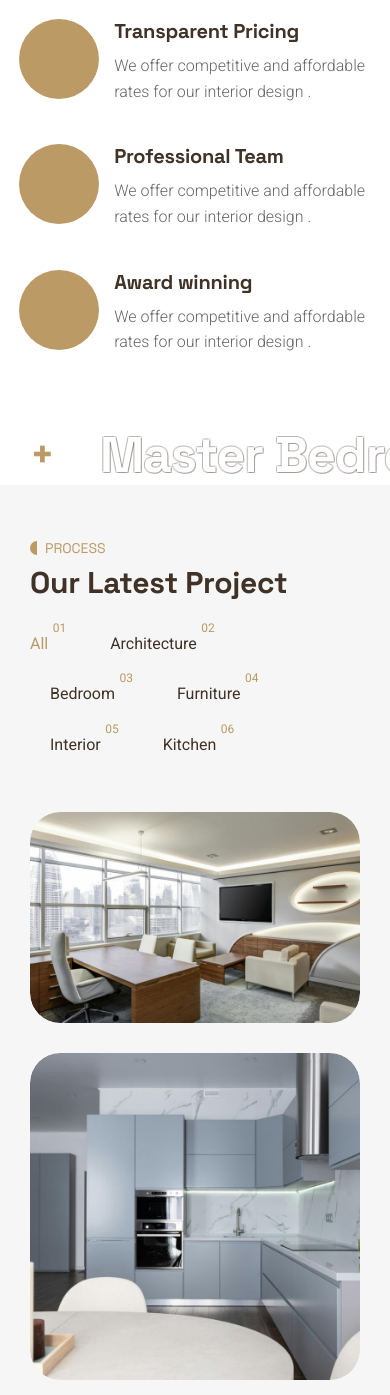
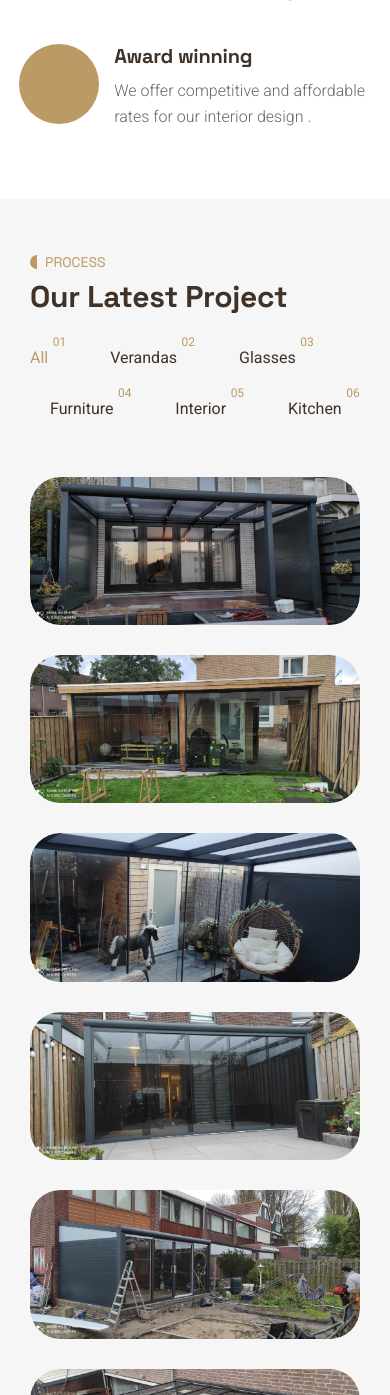
Before and after one commit to yaseenshyjal/Veranda-Noord--Nederland, a PHP site: page / in a window 390 px wide. Shown: the part 4074-5469 px from the top of the page. Run offline with PHP 8.4, Linux system fonts and the light colour scheme; some libraries are stand-ins or nearby versions.

Commit message:
Initial commit

```diff
--- a/css/style.css
+++ b/css/style.css
@@ -25,7 +25,7 @@
 /** Homepage 01 **/
 .about-one-leftbox{
 	position: relative;
-	background-image: url(../images/homepage-1/about-mask-img.jpg);
+	background-image: url(../images/homepage-1/about-mask-img-veranda.jpeg);
     background-position: center center;
     background-repeat: no-repeat;
     background-size: cover;
--- a/index.html
+++ b/index.html
@@ -340,10 +387,10 @@
 						<div class="col-md-12 col-xl-6">
 							<div class="about-one-rightbox">
 								<div class="pbmit-heading-subheading animation-style2">
-									<h4 class="pbmit-subtitle">since 2010</h4>
-									<h2 class="pbmit-title">We design thoughtful, liveable spaces.</h2>
+									<h4 class="pbmit-subtitle">since 2015</h4>
+									<h2 class="pbmit-title">Veranda Nederland is de specialist</h2>
 									<div class="pbmit-heading-desc">
-										Sed do eiusmod tempor incididunt ut labore et dolore magna aliqua quis ipsum suspendisse ultrices gravida risus commodo viverra maecenas.
+										With the products of EG Veranda you can create your perfect outdoor space. Verandas, louvered roofs, glass sliding walls, sun blinds and more: we produce it all in our own factory. We find innovation very important, we are continuously working on it. Sustainability also plays an important role. We use aluminium, a very sustainable material, in all our products. 99% of the aluminium we use is recycled.
 									</div>
 								</div>
 								<div class="row g-3">
@@ -757,7 +804,7 @@
 											<div class="pbmit-ihbox-icon">
 												<div class="pbmit-ihbox-icon-wrapper">
 													<div class="pbmit-icon-wrapper pbmit-icon-type-icon">
-														<i class="pbmit-Veranda Noord Nederland-icon pbmit-Veranda Noord Nederland-icon-stairs"></i>
+														<i class="pbmit-xinterio-icon  pbmit-xinterio-icon-stairs"></i>
 													</div>
 												</div>
 											</div>
@@ -776,7 +823,7 @@
 											<div class="pbmit-ihbox-icon">
 												<div class="pbmit-ihbox-icon-wrapper">
 													<div class="pbmit-icon-wrapper pbmit-icon-type-icon">
-														<i class="pbmit-Veranda Noord Nederland-icon pbmit-Veranda Noord Nederland-icon-3d"></i>
+														<i class="pbmit-xinterio-icon pbmit-xinterio-icon-3d"></i>
 													</div>
 												</div>
 											</div>
@@ -795,7 +842,7 @@
 											<div class="pbmit-ihbox-icon">
 												<div class="pbmit-ihbox-icon-wrapper">
 													<div class="pbmit-icon-wrapper pbmit-icon-type-icon">
-														<i class="pbmit-Veranda Noord Nederland-icon pbmit-Veranda Noord Nederland-icon-kitchen"></i>
+														<i class="pbmit-xinterio-icon pbmit-xinterio-icon-kitchen"></i>
 													</div>
 												</div>
 											</div>
@@ -812,7 +859,7 @@
 						</div>
 						<div class="col-md-6 ihbox-one-img-col">
 							<div class="ihbox-imgbox">
-								<img src="images/homepage-1/ih-single-img-01.png" class="img-fluid" alt="">
+								<img src="images/homepage-1/ih-single-img-02.png" class="img-fluid" alt="">
 							</div>
 						</div>
 						<div class="col-md-3 ihbox-one-right-col">
@@ -823,7 +870,7 @@
 											<div class="pbmit-ihbox-icon">
 												<div class="pbmit-ihbox-icon-wrapper">
 													<div class="pbmit-icon-wrapper pbmit-icon-type-icon">
-														<i class="pbmit-Veranda Noord Nederland-icon pbmit-Veranda Noord Nederland-icon-axis"></i>
+														<i class="pbmit-xinterio-icon pbmit-xinterio-icon-axis"></i>
 													</div>
 												</div>
 											</div>
@@ -842,7 +889,7 @@
 											<div class="pbmit-ihbox-icon">
 												<div class="pbmit-ihbox-icon-wrapper">
 													<div class="pbmit-icon-wrapper pbmit-icon-type-icon">
-														<i class="pbmit-Veranda Noord Nederland-icon pbmit-Veranda Noord Nederland-icon-brickwall-1"></i>
+														<i class="pbmit-xinterio-icon pbmit-xinterio-icon-brickwall-1"></i>
 													</div>
 												</div>
 											</div>
@@ -861,7 +908,7 @@
 											<div class="pbmit-ihbox-icon">
 												<div class="pbmit-ihbox-icon-wrapper">
 													<div class="pbmit-icon-wrapper pbmit-icon-type-icon">
-														<i class="pbmit-Veranda Noord Nederland-icon pbmit-Veranda Noord Nederland-icon-pantone"></i>
+														<i class="pbmit-xinterio-icon pbmit-xinterio-icon-pantone"></i>
 													</div>
 												</div>
 											</div>
@@ -881,44 +928,6 @@
             </section>
             <!-- Ihbox End -->
 
-			<!-- Marquee Start -->
-			<section class="marquee-one">
-				<div class="container-fluid p-0">
-					<div class="swiper-slider marquee">
-						<div class="swiper-wrapper">
-							<article class="pbmit-marquee-effect-style-1 swiper-slide">
-								<div class="pbmit-tag-wrapper">
-									<h2 class="pbmit-element-title" data-text="Master Bedroom ">
-										Master Bedroom
-									</h2>
-								</div>
-							</article>
-							<article class="pbmit-marquee-effect-style-1 swiper-slide">
-								<div class="pbmit-tag-wrapper">
-									<h2 class="pbmit-element-title" data-text="Living Room">
-										Living Room
-									</h2>
-								</div>
-							</article>
-							<article class="pbmit-marquee-effect-style-1 swiper-slide">
-								<div class="pbmit-tag-wrapper">
-									<h2 class="pbmit-element-title" data-text="Kitchen">
-										Kitchen
-									</h2>
-								</div>
-							</article>
-							<article class="pbmit-marquee-effect-style-1 swiper-slide">
-								<div class="pbmit-tag-wrapper">
-									<h2 class="pbmit-element-title" data-text="Best Gallery">
-										Best Gallery
-									</h2>
-								</div>
-							</article>
-						</div>
-					</div>
-				</div>
-			</section>
-            <!-- Marquee End -->
 
 			<!-- Portfolio Start -->
 			<section class="pbmit-bg-color-light portfolio-one pbmit-sortable-yes">
@@ -934,8 +943,8 @@
 							<div class="pbmit-sortable-list">
 								<ul class="pbmit-sortable-list-ul">
 								   <li><a href="#" class="pbmit-sortable-link pbmit-selected" data-category="*" data-sortby="*">All</a></li>
-								   <li><a href="#" class="pbmit-sortable-link" data-sortby="architecture">Architecture</a></li>
-								   <li><a href="#" class="pbmit-sortable-link" data-sortby="bedroom">Bedroom</a></li>
+								   <li><a href="#" class="pbmit-sortable-link" data-sortby="verandas">Verandas</a></li>
+								   <li><a href="#" class="pbmit-sortable-link" data-sortby="glasses">Glasses</a></li>
 								   <li><a href="#" class="pbmit-sortable-link"  data-sortby="furniture">Furniture</a></li>
 								   <li><a href="#" class="pbmit-sortable-link" data-sortby="interior">Interior</a></li>
 								   <li><a href="#" class="pbmit-sortable-link" data-sortby="kitchen">Kitchen</a></li>
@@ -944,20 +953,95 @@
 						</div>
 					</div>
 					<div class="row pbmit-element-posts-wrapper">
-						<article class="pbmit-portfolio-style-3 col-md-4 bedroom">
+						<article class="pbmit-portfolio-style-3 col-md-4 verandas">
 							<div class="pbminfotech-post-content">
 								<div class="pbmit-featured-img-wrapper">
 									<div class="pbmit-featured-wrapper">
-										<img src="images/homepage-1/portfolio/portfolio-01.jpg" class="img-fluid" alt="portfolio-01">
+										<img src="images/homepage-1/portfolio/port-01.jpg" class="img-fluid" alt="portfolio-01">
 									</div>
 								</div>
 								<div class="pbminfotech-box-content">
 									<div class="pbminfotech-titlebox">
 										<div class="pbmit-port-cat">
-											<a href="portfolio-grid-col-3.html" rel="tag">Bedroom</a>
+											<a href="portfolio-grid-col-3.html" rel="tag">Verandas</a>
 										</div>
 										<h3 class="pbmit-portfolio-title">
 											<a href="portfolio-detail-style-1.html">Innovation</a>
+										</h3>
+									</div>
+								</div>
+								<div class="pbmit-portfolio-btn">
+									<a href="portfolio-detail-style-1.html">
+										<i class="pbmit-base-icon-pbmit-up-arrow"></i>
+									</a>
+								</div>
+								<a class="pbmit-link" href="portfolio-detail-style-1.html"></a>
+							</div>
+						</article>
+						<article class="pbmit-portfolio-style-3 col-md-4 glasses">
+							<div class="pbminfotech-post-content">
+								<div class="pbmit-featured-img-wrapper">
+									<div class="pbmit-featured-wrapper">
+										<img src="images/homepage-1/portfolio/port-02.jpg" class="img-fluid" alt="portfolio-01">
+									</div>
+								</div>
+								<div class="pbminfotech-box-content">
+									<div class="pbminfotech-titlebox">
+										<div class="pbmit-port-cat">
+											<a href="portfolio-grid-col-3.html" rel="tag">glasses</a>
+										</div>
+										<h3 class="pbmit-portfolio-title">
+											<a href="portfolio-detail-style-1.html">Minimalism</a>
+										</h3>
+									</div>
+								</div>
+								<div class="pbmit-portfolio-btn">
+									<a href="portfolio-detail-style-1.html">
+										<i class="pbmit-base-icon-pbmit-up-arrow"></i>
+									</a>
+								</div>
+								<a class="pbmit-link" href="portfolio-detail-style-1.html"></a>
+							</div>
+						</article>
+						<article class="pbmit-portfolio-style-3 col-md-4 interior">
+							<div class="pbminfotech-post-content">
+								<div class="pbmit-featured-img-wrapper">
+									<div class="pbmit-featured-wrapper">
+										<img src="images/homepage-1/portfolio/port-03.jpg" class="img-fluid" alt="portfolio-01">
+									</div>
+								</div>
+								<div class="pbminfotech-box-content">
+									<div class="pbminfotech-titlebox">
+										<div class="pbmit-port-cat">
+											<a href="portfolio-grid-col-3.html" rel="tag">Interior</a>
+										</div>
+										<h3 class="pbmit-portfolio-title">
+											<a href="portfolio-detail-style-1.html">Lighting</a>
+										</h3>
+									</div>
+								</div>
+								<div class="pbmit-portfolio-btn">
+									<a href="portfolio-detail-style-1.html">
+										<i class="pbmit-base-icon-pbmit-up-arrow"></i>
+									</a>
+								</div>
+								<a class="pbmit-link" href="portfolio-detail-style-1.html"></a>
+							</div>
+						</article>
+						<article class="pbmit-portfolio-style-3 col-md-4 kitchen">
+							<div class="pbminfotech-post-content">
+								<div class="pbmit-featured-img-wrapper">
+									<div class="pbmit-featured-wrapper">
+										<img src="images/homepage-1/portfolio/port-04.jpg" class="img-fluid" alt="portfolio-01">
+									</div>
+								</div>
+								<div class="pbminfotech-box-content">
+									<div class="pbminfotech-titlebox">
+										<div class="pbmit-port-cat">
+											<a href="portfolio-grid-col-3.html" rel="tag">Kitchen</a>
+										</div>
+										<h3 class="pbmit-portfolio-title">
+											<a href="portfolio-detail-style-1.html">Bold Tiles</a>
 										</h3>
 									</div>
 								</div>
@@ -973,7 +1057,7 @@
 							<div class="pbminfotech-post-content">
 								<div class="pbmit-featured-img-wrapper">
 									<div class="pbmit-featured-wrapper">
-										<img src="images/homepage-1/portfolio/portfolio-02.jpg" class="img-fluid" alt="portfolio-01">
+										<img src="images/homepage-1/portfolio/port-05.jpg" class="img-fluid" alt="portfolio-01">
 									</div>
 								</div>
 								<div class="pbminfotech-box-content">
@@ -994,20 +1078,20 @@
 								<a class="pbmit-link" href="portfolio-detail-style-1.html"></a>
 							</div>
 						</article>
-						<article class="pbmit-portfolio-style-3 col-md-4 interior">
+						<article class="pbmit-portfolio-style-3 col-md-4 furniture">
 							<div class="pbminfotech-post-content">
 								<div class="pbmit-featured-img-wrapper">
 									<div class="pbmit-featured-wrapper">
-										<img src="images/homepage-1/portfolio/portfolio-03.jpg" class="img-fluid" alt="portfolio-01">
+										<img src="images/homepage-1/portfolio/port-06.jpg" class="img-fluid" alt="portfolio-01">
 									</div>
 								</div>
 								<div class="pbminfotech-box-content">
 									<div class="pbminfotech-titlebox">
 										<div class="pbmit-port-cat">
-											<a href="portfolio-grid-col-3.html" rel="tag">Interior</a>
+											<a href="portfolio-grid-col-3.html" rel="tag">Furniture</a>
 										</div>
 										<h3 class="pbmit-portfolio-title">
-											<a href="portfolio-detail-style-1.html">Lighting</a>
+											<a href="portfolio-detail-style-1.html">Integral</a>
 										</h3>
 									</div>
 								</div>
@@ -1019,87 +1103,12 @@
 								<a class="pbmit-link" href="portfolio-detail-style-1.html"></a>
 							</div>
 						</article>
-						<article class="pbmit-portfolio-style-3 col-md-4 kitchen">
-							<div class="pbminfotech-post-content">
-								<div class="pbmit-featured-img-wrapper">
-									<div class="pbmit-featured-wrapper">
-										<img src="images/homepage-1/portfolio/portfolio-04.jpg" class="img-fluid" alt="portfolio-01">
-									</div>
-								</div>
-								<div class="pbminfotech-box-content">
-									<div class="pbminfotech-titlebox">
-										<div class="pbmit-port-cat">
-											<a href="portfolio-grid-col-3.html" rel="tag">Kitchen</a>
-										</div>
-										<h3 class="pbmit-portfolio-title">
-											<a href="portfolio-detail-style-1.html">Bold Tiles</a>
-										</h3>
-									</div>
-								</div>
-								<div class="pbmit-portfolio-btn">
-									<a href="portfolio-detail-style-1.html">
-										<i class="pbmit-base-icon-pbmit-up-arrow"></i>
-									</a>
-								</div>
-								<a class="pbmit-link" href="portfolio-detail-style-1.html"></a>
-							</div>
-						</article>
-						<article class="pbmit-portfolio-style-3 col-md-4 bedroom">
-							<div class="pbminfotech-post-content">
-								<div class="pbmit-featured-img-wrapper">
-									<div class="pbmit-featured-wrapper">
-										<img src="images/homepage-1/portfolio/portfolio-05.jpg" class="img-fluid" alt="portfolio-01">
-									</div>
-								</div>
-								<div class="pbminfotech-box-content">
-									<div class="pbminfotech-titlebox">
-										<div class="pbmit-port-cat">
-											<a href="portfolio-grid-col-3.html" rel="tag">Bedroom</a>
-										</div>
-										<h3 class="pbmit-portfolio-title">
-											<a href="portfolio-detail-style-1.html">Clean lines</a>
-										</h3>
-									</div>
-								</div>
-								<div class="pbmit-portfolio-btn">
-									<a href="portfolio-detail-style-1.html">
-										<i class="pbmit-base-icon-pbmit-up-arrow"></i>
-									</a>
-								</div>
-								<a class="pbmit-link" href="portfolio-detail-style-1.html"></a>
-							</div>
-						</article>
-						<article class="pbmit-portfolio-style-3 col-md-4 architecture">
-							<div class="pbminfotech-post-content">
-								<div class="pbmit-featured-img-wrapper">
-									<div class="pbmit-featured-wrapper">
-										<img src="images/homepage-1/portfolio/portfolio-06.jpg" class="img-fluid" alt="portfolio-01">
-									</div>
-								</div>
-								<div class="pbminfotech-box-content">
-									<div class="pbminfotech-titlebox">
-										<div class="pbmit-port-cat">
-											<a href="portfolio-grid-col-3.html" rel="tag">Architecture</a>
-										</div>
-										<h3 class="pbmit-portfolio-title">
-											<a href="portfolio-detail-style-1.html">Integral</a>
-										</h3>
-									</div>
-								</div>
-								<div class="pbmit-portfolio-btn">
-									<a href="portfolio-detail-style-1.html">
-										<i class="pbmit-base-icon-pbmit-up-arrow"></i>
-									</a>
-								</div>
-								<a class="pbmit-link" href="portfolio-detail-style-1.html"></a>
-							</div>
-						</article>
 					</div>
 				</div>
 			</section>
 			<!-- Portfolio End -->
 
-			<!-- Pricing Start -->
+			<!-- Pricing Start
 			<section class="section-xl pricing-one-bg">
 				<div class="container">
 					<div class="row g-0">
```
Also changed, not shown: other parts of index.html (+76 -30 lines), images/homepage-1/about-mask-img-veranda.jpeg (added), images/homepage-1/ih-single-img-02.jpg (added), images/homepage-1/ih-single-img-02.png (added), images/homepage-1/portfolio/port-01.jpg (added), images/homepage-1/portfolio/port-02.jpg (added), images/homepage-1/portfolio/port-03.jpg (added), images/homepage-1/portfolio/port-04.jpg (added), images/homepage-1/portfolio/port-05.jpg (added), images/homepage-1/portfolio/port-06.jpg (added), images/logo-white2.png (added), 3 other files.
